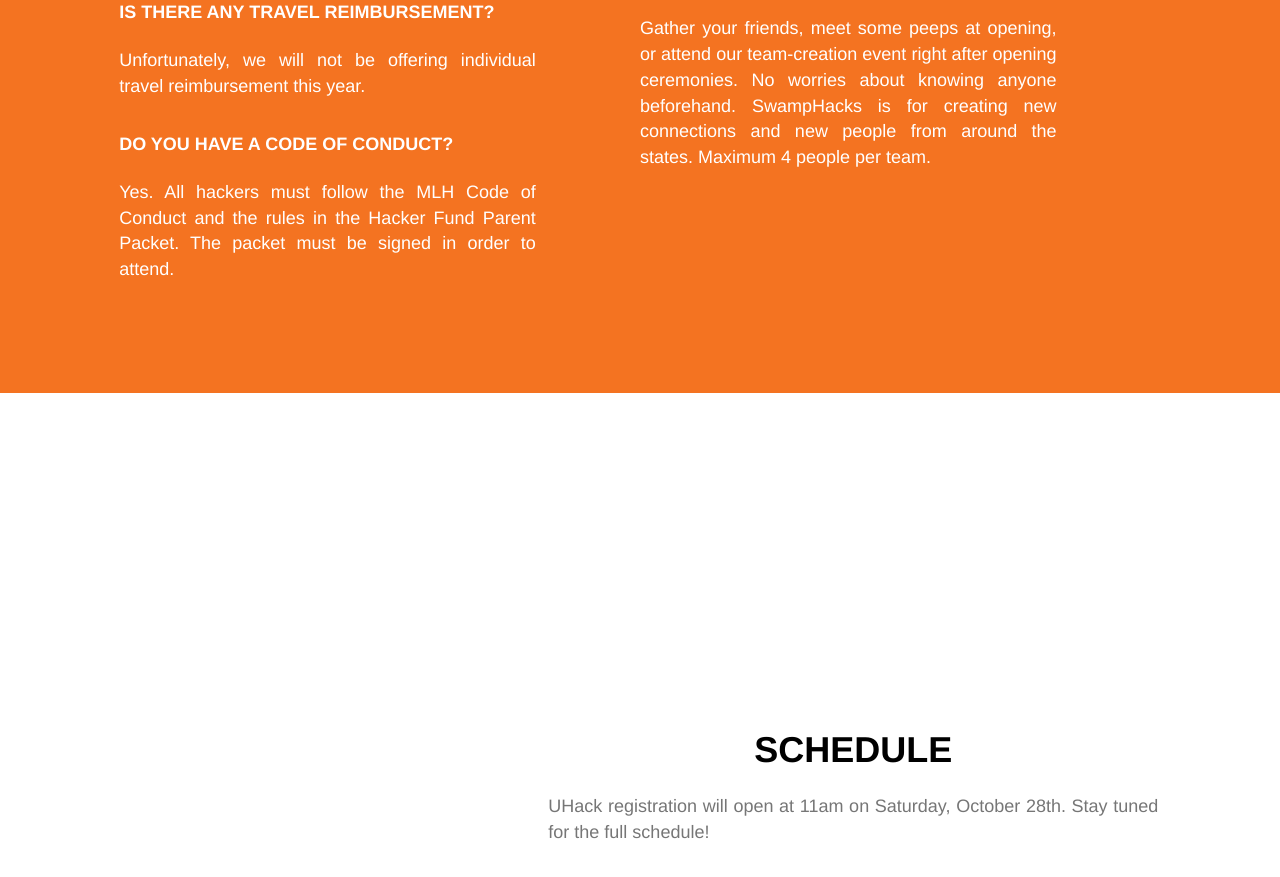
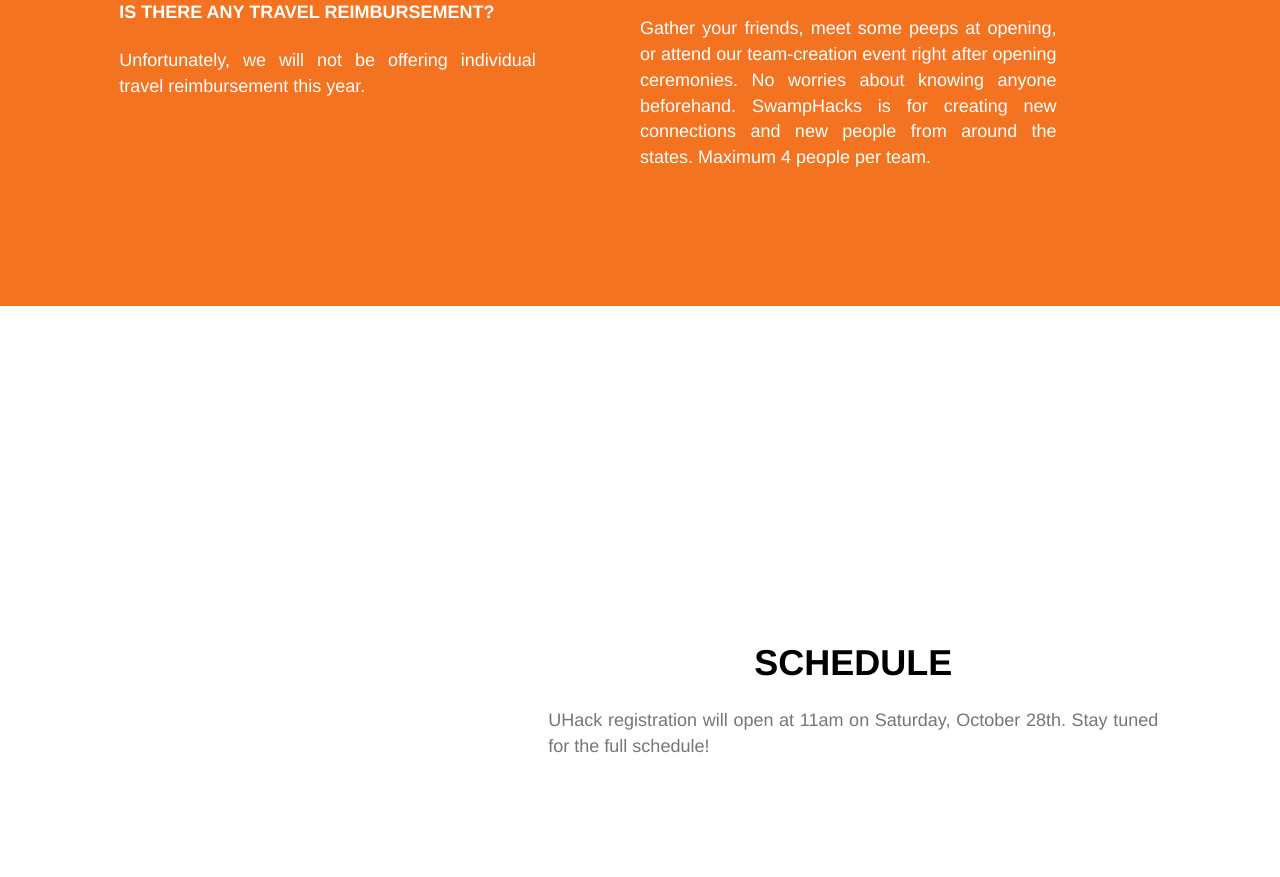
Before and after one commit to gururaj-shriram/hacktheu.github.io, a website: page index.html in a window 1280 px wide. Shown: the part 2337-3214 px from the top of the page. Drawn offline with nearby package versions, Linux system fonts and the light colour scheme; some packages are replaced by stand-ins of ours; files that its build step writes are made by us from their sources; a web font is replaced by a local one.

Commit message:
Removed FAQ question on code of conduct

```diff
--- a/index.html
+++ b/index.html
@@ -171,12 +171,6 @@
           <p>Unfortunately, we will not be offering individual travel reimbursement this year.
           </p>
           <br />
-
-          <h4>Do you have a code of conduct?</h4>
-          <p>Yes. All hackers must follow the MLH Code of Conduct and the rules
-            in the Hacker Fund Parent Packet. The packet must be signed in
-            order to attend.
-          </p>
       </div>
     </div>
 
```
